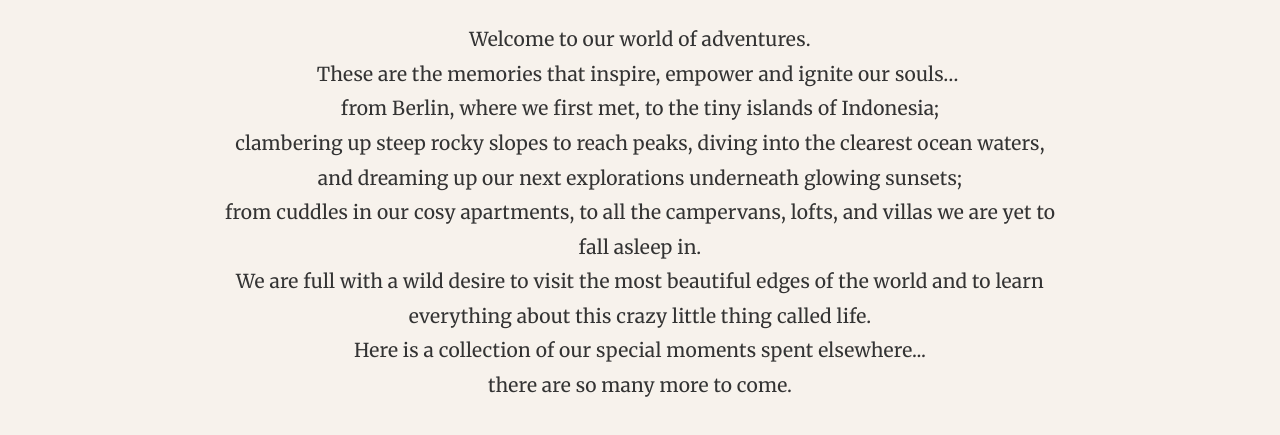
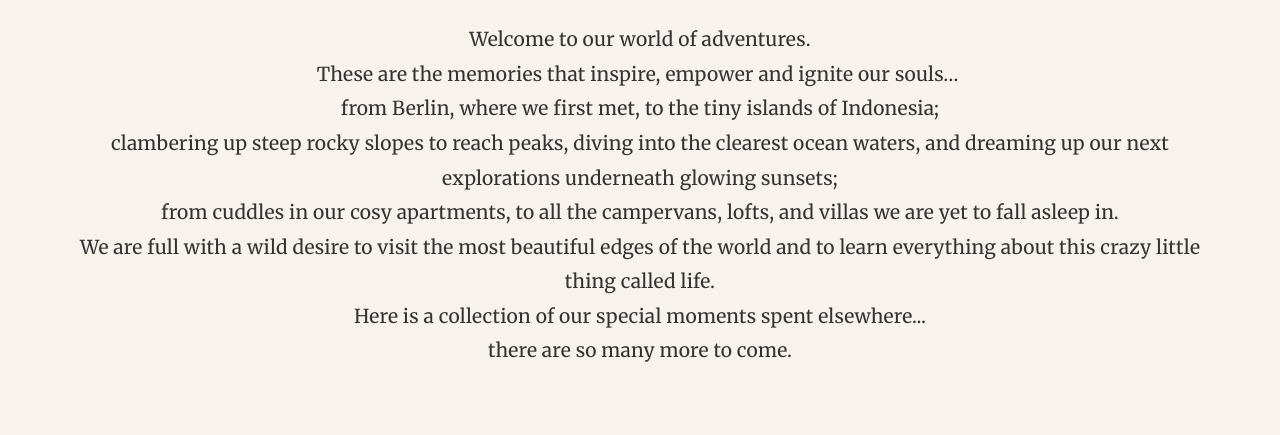
Before and after one commit to ninapearson/elsewherewithyou, a plain HTML site: page about.html in a window 1280 px wide. Shown: the part 269-704 px from the top of the page. Drawn offline with nearby package versions, Linux system fonts and the light colour scheme.

Commit message:
Update main.css

```diff
--- a/css/main.css
+++ b/css/main.css
@@ -31,8 +31,8 @@ h2 {
 	line-height: 1.8em;
 	text-align: center;
 	display: block;
-	padding-left: 200px;
-	padding-right: 200px;
+	padding-left: 50px;
+	padding-right: 50px;
 	padding-top: 5px;
 }
 
```
